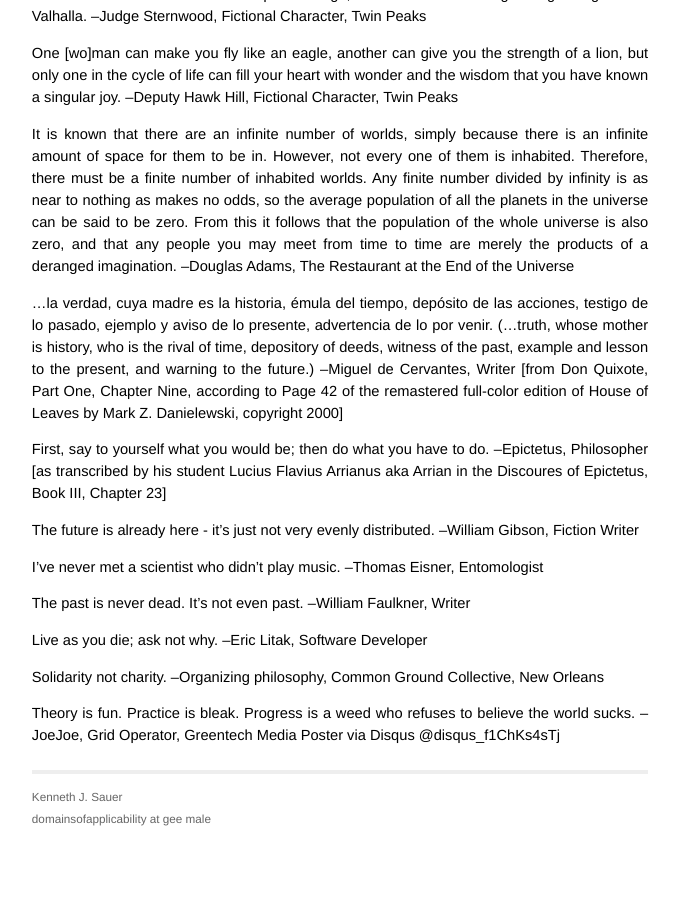
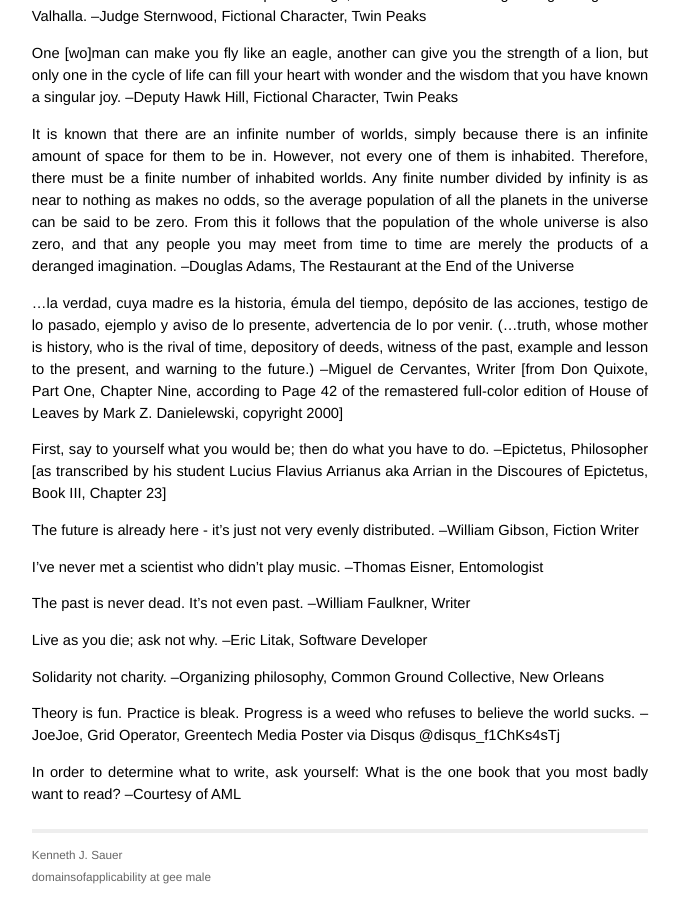
Before and after one commit to domainsofapp/domainsofapp.github.io, a Jekyll site: the page built from _posts/2016-02-19-favorite-quotations.md, in a window 1280 px wide and 900 px high, scrolled down 1176 px. Shown: the whole window, without its empty margins (300-980 px from the left). Built offline with Jekyll 4.4.1, drawn with Linux system fonts in a browser that asks for light colours; before the commit the page ends 2017 px from its top, so only the background shows below that.

Commit message:
More quotes

```diff
--- a/_posts/2016-02-19-favorite-quotations.md
+++ b/_posts/2016-02-19-favorite-quotations.md
@@ -71,3 +71,5 @@
 Solidarity not charity. --Organizing philosophy, Common Ground Collective, New Orleans
 
 Theory is fun. Practice is bleak. Progress is a weed who refuses to believe the world sucks. --JoeJoe, Grid Operator, Greentech Media Poster via Disqus @disqus_f1ChKs4sTj
+
+In order to determine what to write, ask yourself: What is the one book that you most badly want to read? --Courtesy of AML
```
